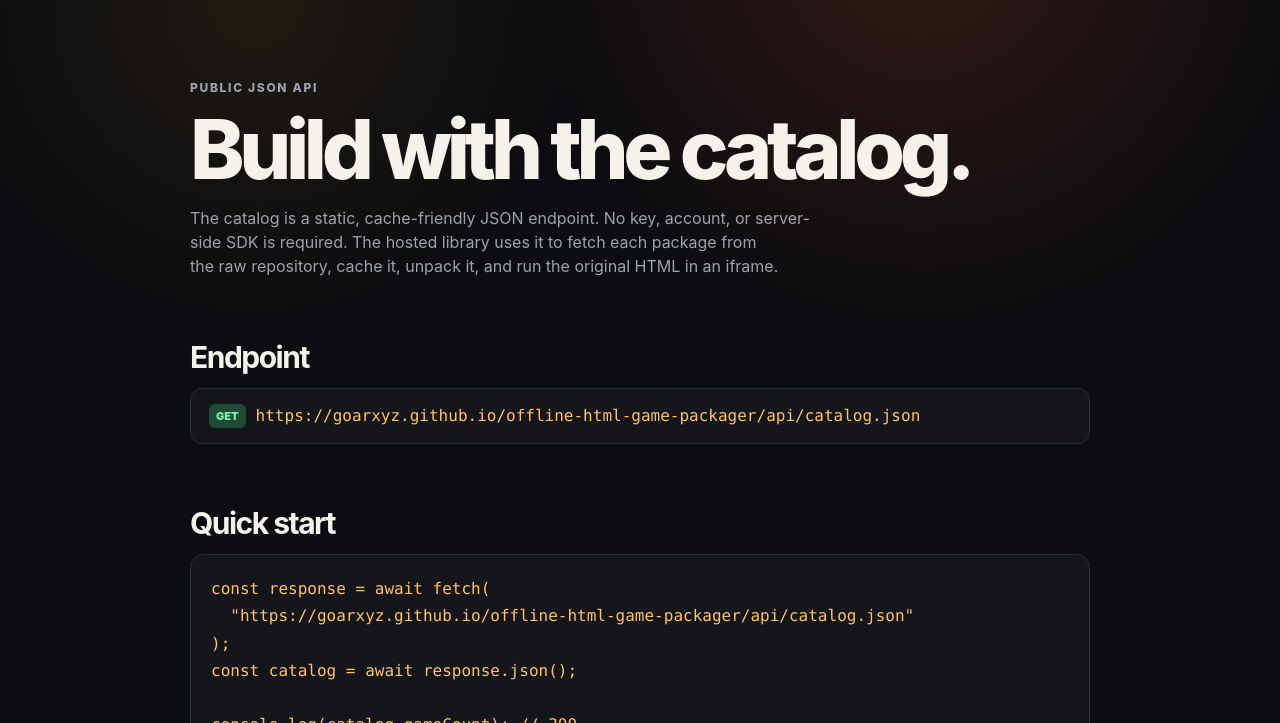
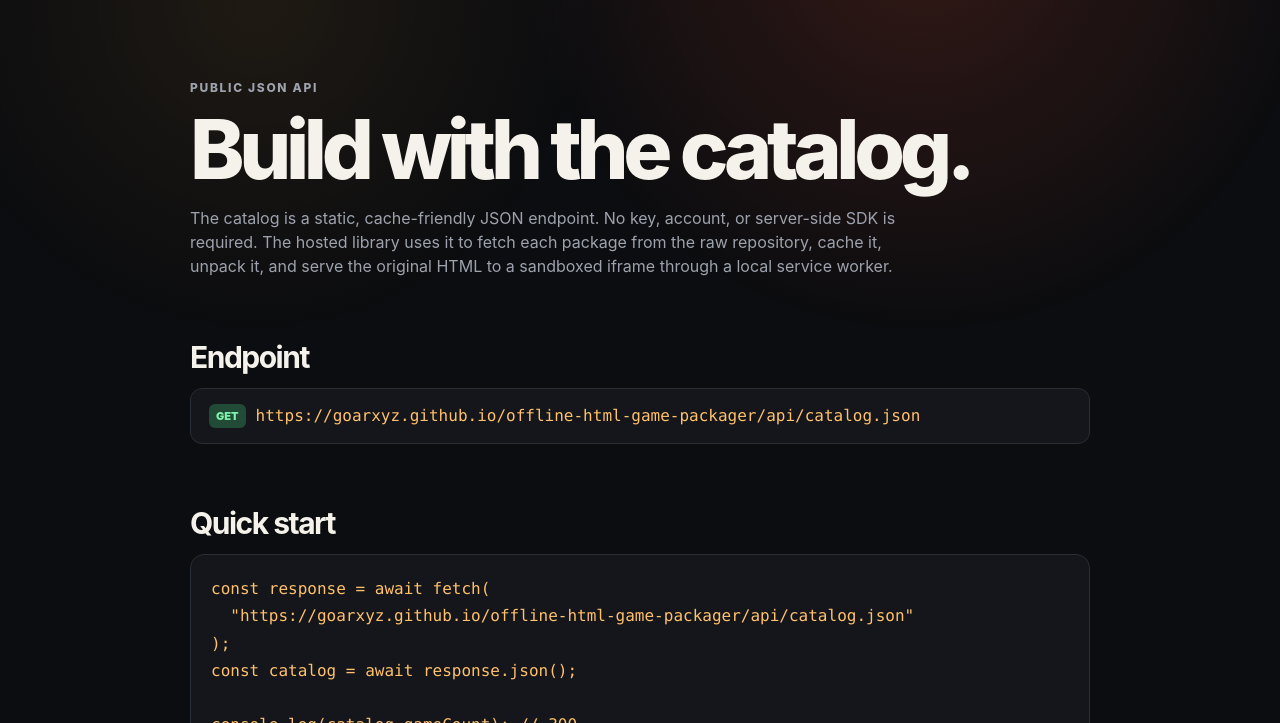
Before and after one commit to goarxyz/offline-html-game-packager, a website: page web/api.html in a window 1280 px wide. Shown: the part 77-800 px from the top of the page. Drawn offline with Linux system fonts and the light colour scheme.

Commit message:
Document service worker game launch

```diff
--- a/web/api.html
+++ b/web/api.html
@@ -18,7 +18,7 @@
   <main class="docs">
     <p class="eyebrow">Public JSON API</p>
     <h1>Build with the catalog.</h1>
-    <p>The catalog is a static, cache-friendly JSON endpoint. No key, account, or server-side SDK is required. The hosted library uses it to fetch each package from the raw repository, cache it, unpack it, and run the original HTML in an iframe.</p>
+    <p>The catalog is a static, cache-friendly JSON endpoint. No key, account, or server-side SDK is required. The hosted library uses it to fetch each package from the raw repository, cache it, unpack it, and serve the original HTML to a sandboxed iframe through a local service worker.</p>
 
     <h2>Endpoint</h2>
     <div class="endpoint"><span class="method">GET</span><code>https://goarxyz.github.io/offline-html-game-packager/api/catalog.json</code></div>
```
